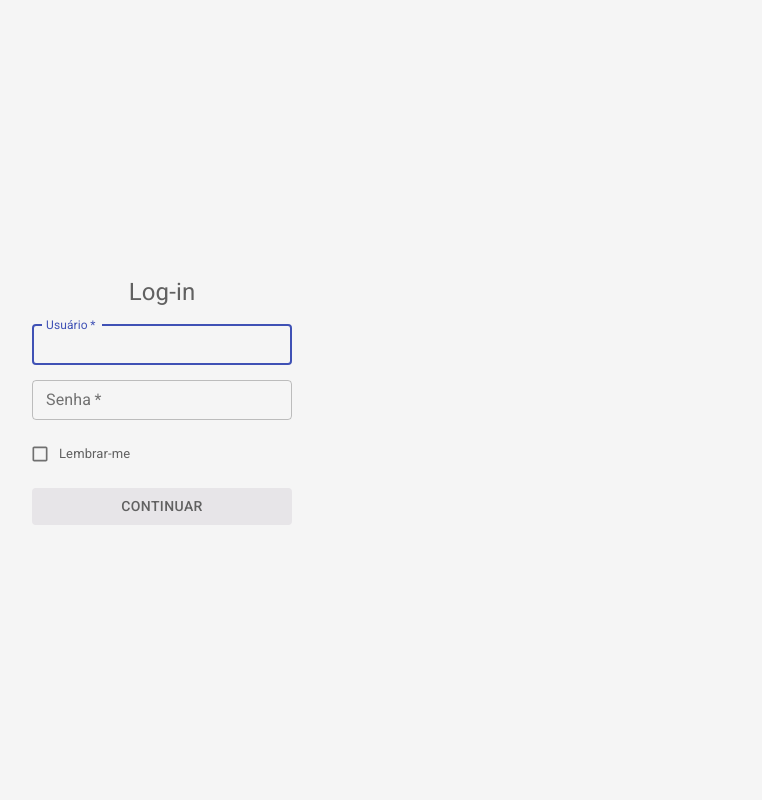
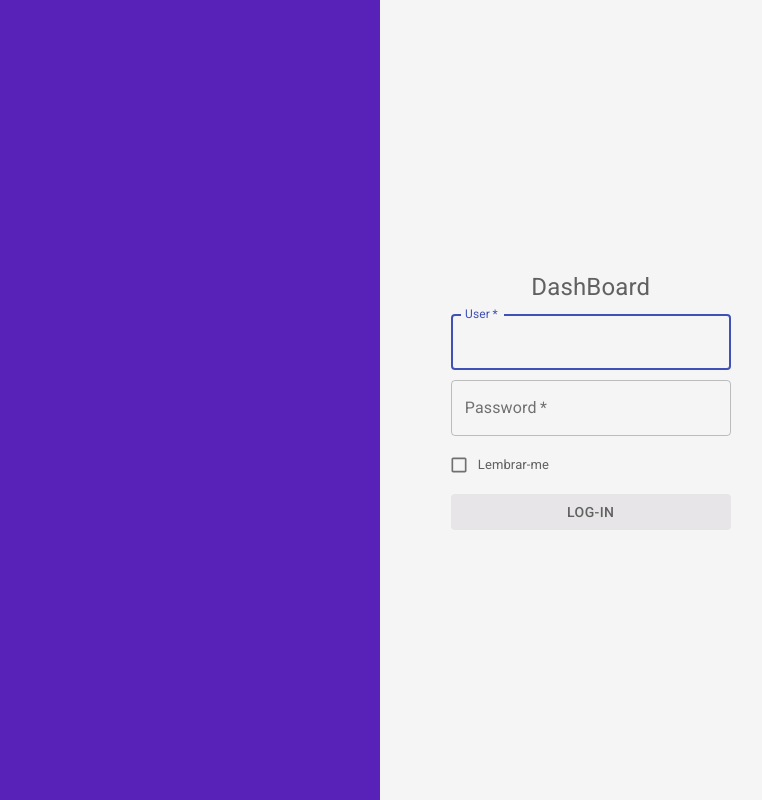
Before and after one commit to luizfbalves/ts-front, a React (Create React App) app: page /login in a window 1280 px wide. Shown: the whole page, without its empty margins (478-1240 px from the left). Built offline with nearby package versions, Linux system fonts and the light colour scheme.

Commit message:
profile improves;
added icons to dropdown options; changed login to banner style;

```diff
--- a/package.json
+++ b/package.json
@@ -23,7 +23,6 @@
     "react-router-dom": "^5.2.0",
     "react-scripts": "3.4.1",
     "react-transition-group": "^4.4.1",
-    "remixicon": "^2.5.0",
     "styled-components": "^5.1.1",
     "typeface-roboto": "^0.0.75",
     "typescript": "^3.9.5"
--- a/src/components/aside.tsx
+++ b/src/components/aside.tsx
@@ -72,8 +72,8 @@ export default function Component({ isOpen, setIsOpen }: iProps) {
   useEffect(() => { canAnimate = true }, [])
   return (
     <ClickAwayListener onClickAway={() => handleClickAway()}>
-      <Aside handleAnimation={handleAnimation} isOpen={true}>
-        <span style={{ color: "whitesmoke", textAlign: "center" }} >Menu</span>
+      <Aside handleAnimation={handleAnimation} isOpen={isOpen}>
+        <span style={{ color: "whitesmoke", textAlign: "center", WebkitUserSelect: "none" }}>Menu</span>
         <Separator variant="middle" />
         {
           content.map(item => (
--- a/src/components/dropdown.tsx
+++ b/src/components/dropdown.tsx
@@ -2,6 +2,7 @@ import React, { Fragment, useState } from 'react'
 import styled from 'styled-components'
 import { dropdown } from '../config'
 import { logout } from '../auth/auth'
+import { ExitToApp } from '@material-ui/icons'
 import {
   Grow,
   Paper,
@@ -13,6 +14,11 @@ import {
 } from '@material-ui/core'
 
 const Button = styled(IconButton)`
+`
+
+const Item = styled(MenuItem)`
+  padding-left: 2px;
+  font-size: 15px;
 `
 interface TComponent {
   color?: string
@@ -65,14 +71,19 @@ export default function Component({ color }: TComponent) {
                 >
                   {
                     dropdown.map(item => (
-                      <MenuItem
+                      <Item
                         key={item.index}
-                        children={item.title}
                         onClick={() => item.callback()}
-                      />
+                      >
+                        {<item.icon style={{ marginRight: "5px" }} />}
+                        {item.title}
+                      </Item>
                     ))
                   }
-                  <MenuItem onClick={() => logout()} >Logout</MenuItem>
+                  <Item onClick={() => logout()}>
+                    <ExitToApp style={{ marginRight: "5px" }} />
+                    Logout
+                  </Item>
                 </MenuList>
               </ClickAwayListener>
             </Paper>
--- a/src/components/navbar.tsx
+++ b/src/components/navbar.tsx
@@ -15,7 +15,7 @@ const NavBar = styled.nav`
 display: flex;
 align-items: center;
 height: 60px;
-background-color: #673ab7;
+background-color: #5822b9;
 margin: 5px 5px 0px 5px;
 padding: 5px 5px 5px 0px;
 border-radius: 10px;
@@ -38,6 +38,7 @@ user-select:none;
 `
 const ProfileWrapper = styled.div`
 margin-left: auto;
+margin-right: 13px;
 `
 //interfaces
 interface TProps {
--- a/src/config.tsx
+++ b/src/config.tsx
@@ -7,6 +7,8 @@ import {
   Receipt,
   Payment,
   AllInbox,
+  AccountCircle,
+  Settings,
 } from '@material-ui/icons'
 
 //Insert your content routes here
@@ -43,11 +45,13 @@ export const dropdown = [
   {
     index: 0,
     title: "Profile",
-    callback: testfnc
+    callback: testfnc,
+    icon: AccountCircle
   },
   {
     index: 1,
     title: "Settings",
-    callback: testfnc
+    callback: testfnc,
+    icon: Settings
   },
 ]
--- a/src/views/content/products.tsx
+++ b/src/views/content/products.tsx
@@ -4,7 +4,7 @@ export default function Component() {
 
   return (
     <Fragment>
-      Reports
+      Products
     </Fragment>
   )
 }
--- a/src/views/pages/login.tsx
+++ b/src/views/pages/login.tsx
@@ -11,7 +11,6 @@ import {
 //Styles
 const flex = css`
   display: flex;
-justify-content: center;
   align-items: center;
 `
 
@@ -19,6 +18,7 @@ const fadeIn = keyframes`
   0% { opacity: 0 }
   100 % { opacity: 0 }
 `
+
 //Components
 const Wrapper = styled.div`
   ${flex}
@@ -33,8 +33,7 @@ flex-direction: column;
   justify-content: space-evenly;
   text-align: center;
   align-items: stretch;
-position: absolute;
-padding: 10px 20px 10px 20px;
+  padding: 10px 10px 10px 10px;
   height: 300px;
   width: 300px;
   background-color: whitesmoke;
@@ -45,21 +44,21 @@ const Title = styled.span`
   font-size: x-large;
   color: #616161;
 `
-const ButtonSC = styled(Button)`
+const ButtonStyled = styled(Button)`
   color: #616161;
   background-color: #e7e5e8;
 
   :hover {
     color: whitesmoke;
-  background-color: #6628ea;
+    background-color: #5822b9;
   }
   :focus {
     color: whitesmoke;
-  background-color: #6628ea;
+    background-color: #5822b9;
     outline: none;
   }
 `
-const FormControlLabelSC = styled(FormControlLabel)`
+const CheckBoxStyled = styled(FormControlLabel)`
   user-select: none;
   margin: 0px 0px 0px -11px;
   .MuiTypography-body1 {
@@ -68,20 +67,37 @@ margin: 0px 0px 0px -11px;
   }
 `
 
+const BannerStyled = styled.div`
+  ${flex}
+  float: left;
+  width: 67%;
+  height: 100%;
+  background-color: #5822b9;
+`
+
+const LoginStyled = styled.div`
+  ${flex}
+  float: right;
+  width: 33%;
+  height: 100%;
+  justify-content: center;
+`
+
 export default function Component() {
   const [user, setUser] = useState('')
   const [password, setPassword] = useState('')
 
   return (
     <Wrapper >
+      <BannerStyled />
+      <LoginStyled>
         <Form >
-        <Title>Log-in</Title>
+          <Title>DashBoard</Title>
           <TextField
             onChange={e => setUser(e.target.value)}
             autoFocus={true}
-          size="small"
             type="text"
-          label="Usuário"
+            label="User"
             autoComplete="username"
             variant="outlined"
             required
@@ -89,20 +105,20 @@ export default function Component() {
           <TextField
             onChange={e => setPassword(e.target.value)}
             autoComplete="new-password"
-          size="small"
             type="password"
             variant="outlined"
-          label="Senha"
+            label="Password"
             required
           />
-        <FormControlLabelSC
+          <CheckBoxStyled
             control={<Checkbox size="small" color="primary" />}
             label="Lembrar-me"
           />
-        <ButtonSC onClick={() => auth(user, password)}>
-          Continuar
-        </ButtonSC>
+          <ButtonStyled onClick={() => auth(user, password)}>
+            Log-in
+        </ButtonStyled>
         </Form>
+      </LoginStyled>
     </Wrapper >
   )
 }
```
Also changed, not shown: 1 other file (tests, documents, lock files or other folders). Lines whose indentation alone changed are shown as unchanged.
